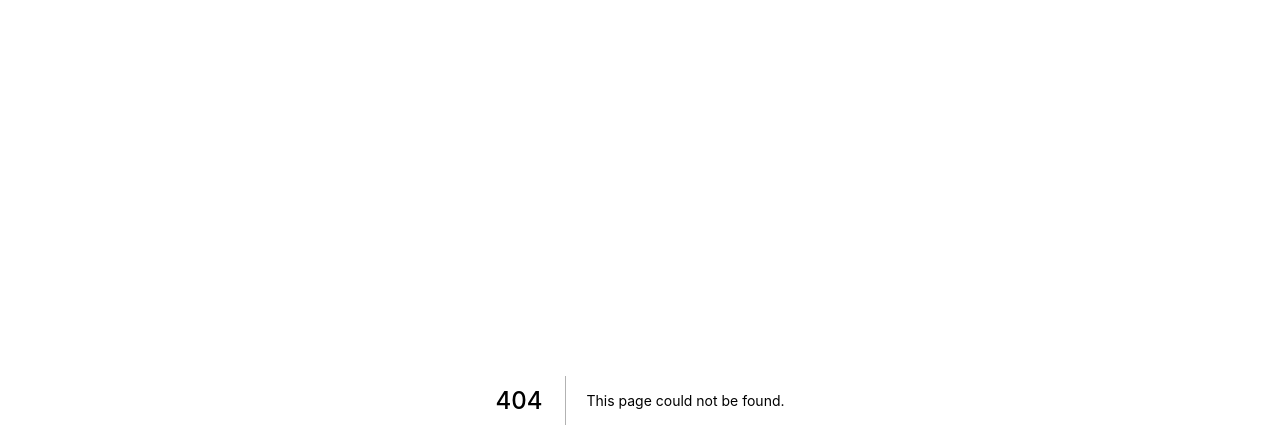
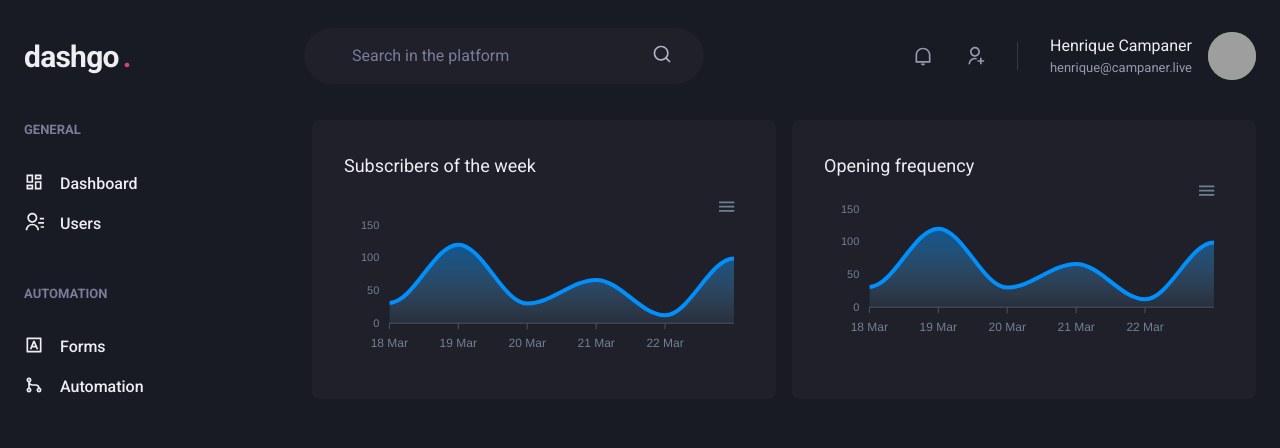
Before and after one commit to henriquecampaner/dashgo, a Next.js app: page /dashboard in a window 1280 px wide. Before the commit this address had no page. Shown: the top 448 px of the page. Built offline with nearby package versions, Linux system fonts and the light colour scheme; grey boxes are pictures that could not be loaded.

Commit message:
add pages

```diff
--- a/package.json
+++ b/package.json
@@ -13,10 +13,13 @@
     "@chakra-ui/react": "^1.6.5",
     "@emotion/react": "^11.4.0",
     "@emotion/styled": "^11.3.0",
+    "apexcharts": "^3.27.3",
     "framer-motion": "^4.1.17",
     "next": "11.0.1",
     "react": "17.0.2",
-    "react-dom": "17.0.2"
+    "react-apexcharts": "^1.3.9",
+    "react-dom": "17.0.2",
+    "react-icons": "^4.2.0"
   },
   "devDependencies": {
     "@types/node": "^16.4.8",
--- /dev/null
+++ b/src/components/Header.tsx
@@ -0,0 +1,97 @@
+import {
+  Flex,
+  Text,
+  Input,
+  Icon,
+  HStack,
+  Box,
+  Avatar,
+} from '@chakra-ui/react';
+import {
+  RiNotificationLine,
+  RiSearchLine,
+  RiUserAddLine,
+} from 'react-icons/ri';
+
+export function Header() {
+  return (
+    <Flex
+      w="100%"
+      as="header"
+      maxWidth={1480}
+      h="20"
+      mx="auto"
+      mt="4"
+      alignContent="center"
+      px="6"
+      align="center"
+    >
+      <Text
+        fontSize="3xl"
+        fontWeight="bold"
+        letterSpacing="tight"
+        w="64"
+      >
+        dashgo
+        <Text as="span" ml="1" color="pink.500">
+          .
+        </Text>
+      </Text>
+
+      <Flex
+        as="label"
+        flex="1"
+        py="4"
+        px="8"
+        ml="6"
+        maxWidth={400}
+        alignSelf="center"
+        color="gray.200"
+        position="relative"
+        bg="gray.800"
+        borderRadius="full"
+      >
+        <Input
+          px="4"
+          mr="4"
+          color="gray.50"
+          variant="unstyled"
+          placeholder="Search in the platform"
+          _placeholder={{ color: 'gray.400' }}
+        />
+
+        <Icon as={RiSearchLine} fontSize="20" />
+      </Flex>
+
+      <Flex align="center" ml="auto">
+        <HStack
+          spacing="8"
+          mx="8"
+          pr="8"
+          py="1"
+          color="gray.300"
+          borderRightWidth={1}
+          borderColor="gray.700"
+        >
+          <Icon as={RiNotificationLine} fontSize="20" />
+          <Icon as={RiUserAddLine} fontSize="20" />
+        </HStack>
+
+        <Flex align="center">
+          <Box mr="4" textAlign="right">
+            <Text>Henrique Campaner</Text>
+            <Text color="gray.300" fontSize="small">
+              henrique@campaner.live
+            </Text>
+          </Box>
+
+          <Avatar
+            size="md"
+            name="Henrique Campaner"
+            src="https://github.com/henriquecampaner.png"
+          />
+        </Flex>
+      </Flex>
+    </Flex>
+  );
+}
--- /dev/null
+++ b/src/components/Sidebar.tsx
@@ -0,0 +1,57 @@
+import { Box, Stack, Text, Link, Icon } from '@chakra-ui/react';
+import {
+  RiContactsLine,
+  RiDashboardLine,
+  RiGitMergeLine,
+  RiInputMethodLine,
+} from 'react-icons/ri';
+
+export function Sidebar() {
+  return (
+    <Box as="aside" w="64" mr="8">
+      <Stack spacing="12" align="flex-start">
+        <Box>
+          <Text fontWeight="bold" color="gray.400" fontSize="small">
+            GENERAL
+          </Text>
+
+          <Stack spacing="4" mt="8" align="stretch">
+            <Link display="flex" align="center">
+              <Icon as={RiDashboardLine} fontSize="20" />
+              <Text ml="4" fontWeight="medium">
+                Dashboard
+              </Text>
+            </Link>
+            <Link display="flex" align="center">
+              <Icon as={RiContactsLine} fontSize="20" />
+              <Text ml="4" fontWeight="medium">
+                Users
+              </Text>
+            </Link>
+          </Stack>
+        </Box>
+
+        <Box>
+          <Text fontWeight="bold" color="gray.400" fontSize="small">
+            AUTOMATION
+          </Text>
+
+          <Stack spacing="4" mt="8" align="stretch">
+            <Link display="flex" align="center">
+              <Icon as={RiInputMethodLine} fontSize="20" />
+              <Text ml="4" fontWeight="medium">
+                Forms
+              </Text>
+            </Link>
+            <Link display="flex" align="center">
+              <Icon as={RiGitMergeLine} fontSize="20" />
+              <Text ml="4" fontWeight="medium">
+                Automation
+              </Text>
+            </Link>
+          </Stack>
+        </Box>
+      </Stack>
+    </Box>
+  );
+}
--- /dev/null
+++ b/src/pages/dashboard.tsx
@@ -0,0 +1,105 @@
+import dynamic from 'next/dynamic';
+
+import { Box, Flex, SimpleGrid, Text, theme } from '@chakra-ui/react';
+import { Header } from '../components/Header';
+import { Sidebar } from '../components/Sidebar';
+
+const Chart = dynamic(() => import('react-apexcharts'), {
+  ssr: false,
+});
+
+const options = {
+  chart: {
+    toobar: {
+      show: false,
+    },
+    zoom: {
+      enabled: false,
+    },
+    foreColor: theme.colors.gray['500'],
+  },
+  grid: {
+    show: false,
+  },
+  dataLabels: {
+    enabled: false,
+  },
+  tootip: {
+    enabled: false,
+  },
+  xaxis: {
+    type: 'datetime',
+    axisBorder: {
+      color: theme.colors.gray['600'],
+    },
+    axisTicks: {
+      color: theme.colors.gray['600'],
+    },
+    categories: [
+      '2021-03-18T00:00:00.000z',
+      '2021-03-19T00:00:00.000z',
+      '2021-03-20T00:00:00.000z',
+      '2021-03-21T00:00:00.000z',
+      '2021-03-22T00:00:00.000z',
+      '2021-03-23T00:00:00.000z',
+    ],
+  },
+  fill: {
+    opacity: 0.3,
+    type: 'gradient',
+    gradient: {
+      shade: 'drak',
+      opacityFrom: '0.7',
+      opacityTo: '0.3',
+    },
+  },
+};
+const series = [
+  {
+    name: 'Serie1',
+    data: [31, 120, 30, 66, 12, 99],
+  },
+];
+
+export default function Dashboard() {
+  return (
+    <Flex direction="column" h="100vh">
+      <Header />
+
+      <Flex as="main" w="100%" my="6" maxW={1480} mx="auto" px="6">
+        <Sidebar />
+
+        <SimpleGrid
+          flex="1"
+          gap="4"
+          minChildWidth="320px"
+          align="flex-start"
+        >
+          <Box p="8" bg="gray.800" borderRadius="8" pb="4">
+            <Text fontSize="lg" mb="4">
+              Subscribers of the week
+            </Text>
+            <Chart
+              type="area"
+              height={160}
+              options={options}
+              series={series}
+            />
+          </Box>
+
+          <Box p="8" bg="gray.800" borderRadius="8" pb="4">
+            <Text fontSize="lg" mb="4">
+              Opening frequency
+              <Chart
+                type="area"
+                height={160}
+                options={options}
+                series={series}
+              />
+            </Text>
+          </Box>
+        </SimpleGrid>
+      </Flex>
+    </Flex>
+  );
+}
```
Also changed, not shown: src/components/Form/Input.tsx (added, +31 -0 lines), src/pages/index.tsx (+33 -3 lines), .prettierrc.json, 1 other file (tests, documents, lock files or other folders).
